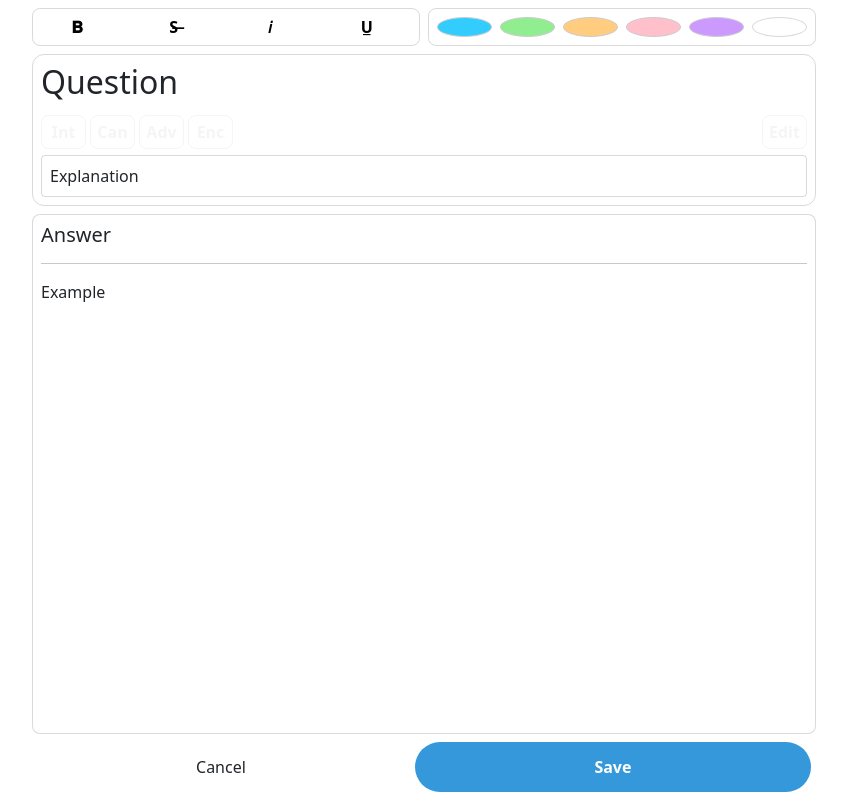
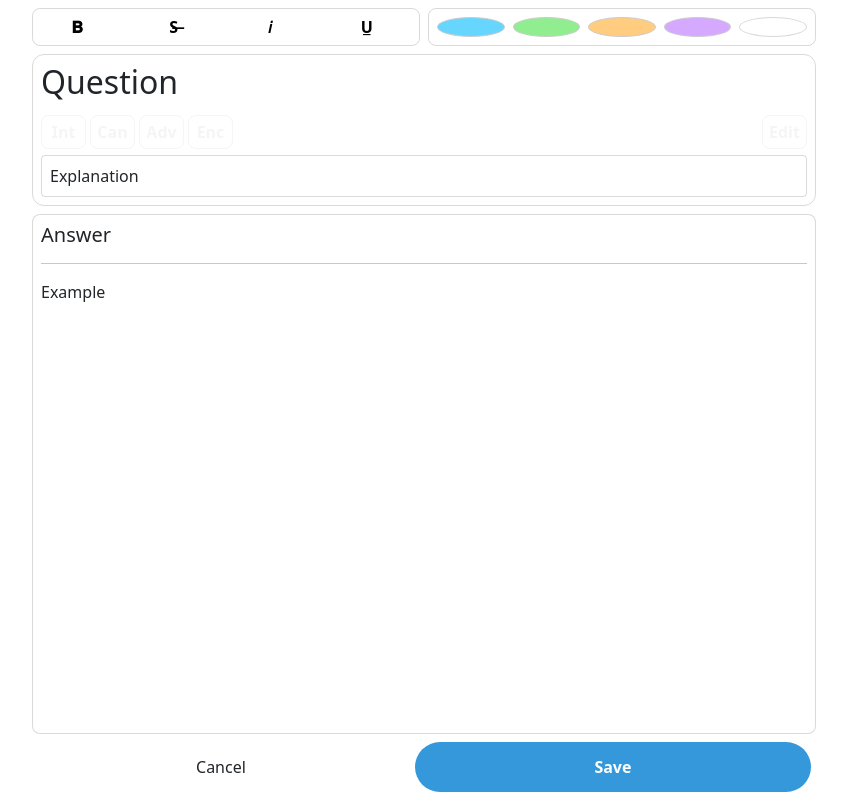
Before and after one commit to luisbuenofernandez/InterviewPreparationApp, a plain HTML site: page addNew.html in a window 1280 px wide. Shown: the whole page, without its empty margins (216-1063 px from the left). Drawn offline with nearby package versions, Linux system fonts and the light colour scheme; no server answers.

Commit message:
Change in highlighting colors

```diff
--- a/addNew.html
+++ b/addNew.html
@@ -114,19 +114,19 @@
                     </div>
 
                     <div id="highlightContainer" class="flex2">
-                        <button class="highlight-button" style="background-color: #33CCFF;"
-                            onclick="highlightText('#33CCFF')"></button>
-                        <button class="highlight-button" style="background-color: lightgreen;"
+                        <button class="highlight-button" style="background-color: #66D6FF;"
+                            onclick="highlightText('#66D6FF')"></button>
+                            <button class="highlight-button" style="background-color: lightgreen;"
                             onclick="highlightText('lightgreen')"></button>
                         <button class="highlight-button" style="background-color: #ffcc80;"
                             onclick="highlightText('#ffcc80')"></button>
-                        <button class="highlight-button" style="background-color: pink;"
-                            onclick="highlightText('pink')"></button>
-                        <button class="highlight-button" style="background-color: rgb(204, 153, 255);;"
-                            onclick="highlightText('rgb(204, 153, 255)')"></button>
+
+                        <button class="highlight-button" style="background-color: #D5A9FF;"
+                            onclick="highlightText('#D5A9FF')"></button>
                         <button class="highlight-button" style="background-color: white; border: .5px solid #9595955a"
                             onclick="removeHighlight()"></button>
                     </div>
+
                 </div>
             </div>
         </div>
```
